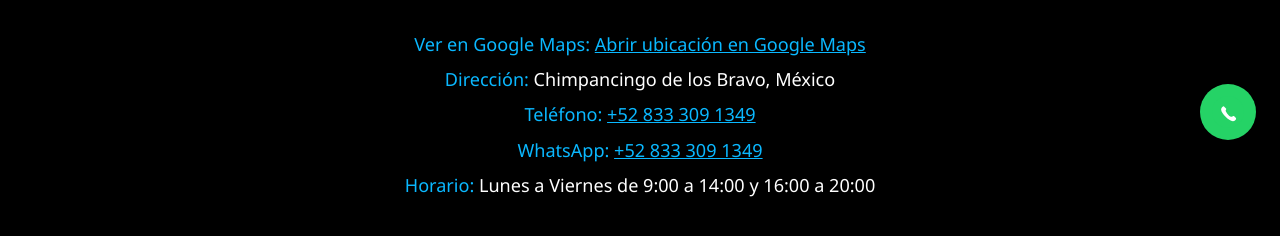
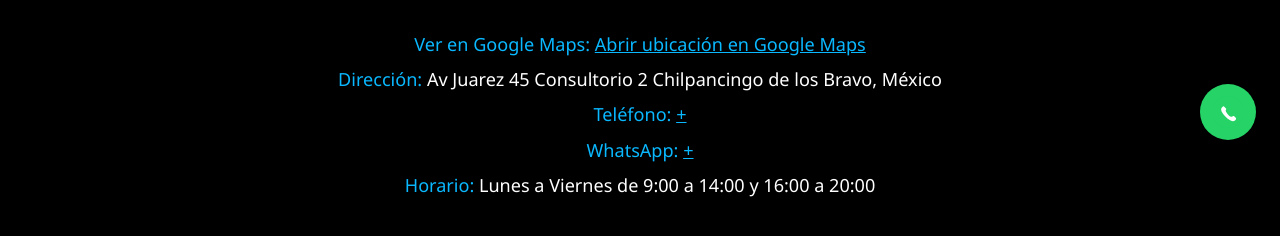
Before and after one commit to DPASTORV86/sweet-dental-final, a plain HTML site: page ubicacion.html in a window 1280 px wide. Shown: the part 634-870 px from the top of the page. Drawn offline with Linux system fonts and the light colour scheme.

Commit message:
Actualiza teléfono de WhatsApp en index.html

```diff
--- a/ubicacion.html
+++ b/ubicacion.html
@@ -146,16 +146,16 @@
             Abrir ubicación en Google Maps
           </a>
         </div>
-        <div><span>Dirección:</span> Chimpancingo de los Bravo, México</div>
-        <div><span>Teléfono:</span> <a href="tel:+528333091349">+52 833 309 1349</a></div>
-        <div><span>WhatsApp:</span> <a href="https://wa.me/528333091349" target="_blank">+52 833 309 1349</a></div>
+        <div><span>Dirección:</span> Av Juarez 45 Consultorio 2 Chilpancingo de los Bravo, México</div>
+        <div><span>Teléfono:</span> <a href="tel:+527442098754">+</a></div>
+        <div><span>WhatsApp:</span> <a href="https://wa.me/527442098754" target="_blank">+</a></div>
         <div><span>Horario:</span> Lunes a Viernes de 9:00 a 14:00 y 16:00 a 20:00</div>
       </div>
     </section>
   </main>
 
   <!-- BOTÓN FLOTANTE DE WHATSAPP -->
-  <a href="https://wa.me/528333091349" class="whatsapp-float" target="_blank" title="Chatea con nosotros por WhatsApp" aria-label="WhatsApp">
+  <a href="https://wa.me/527442098754" class="whatsapp-float" target="_blank" title="Chatea con nosotros por WhatsApp" aria-label="WhatsApp">
     <svg viewBox="0 0 32 32" width="32" height="32" style="vertical-align:middle;">
       <circle fill="#25D366" cx="16" cy="16" r="16"/>
       <path fill="#fff" d="M24.2 22.3l-2-2c-.2-.2-.5-.3-.8-.2l-1.1.4c-1.1.4-2.3.1-3.2-.8-1.6-1.6-2.6-3.2-3.3-4.5-.2-.3-.2-.6-.1-.8l.5-1.1c.1-.3 0-.6-.2-.8l-2-2c-.2-.2-.5-.2-.8-.1-.7.2-2.1 1.3-2.1 3.1 0 2.2 2.2 5 4.5 7.3 2.3 2.3 5.1 4.5 7.3 4.5 1.7 0 2.9-1.4 3.1-2.1.1-.3.1-.6-.1-.8z"/>
```
Also changed, not shown: faq.html (+1 -1 lines), index.html (+3 -3 lines), servicios.html (+1 -1 lines).
